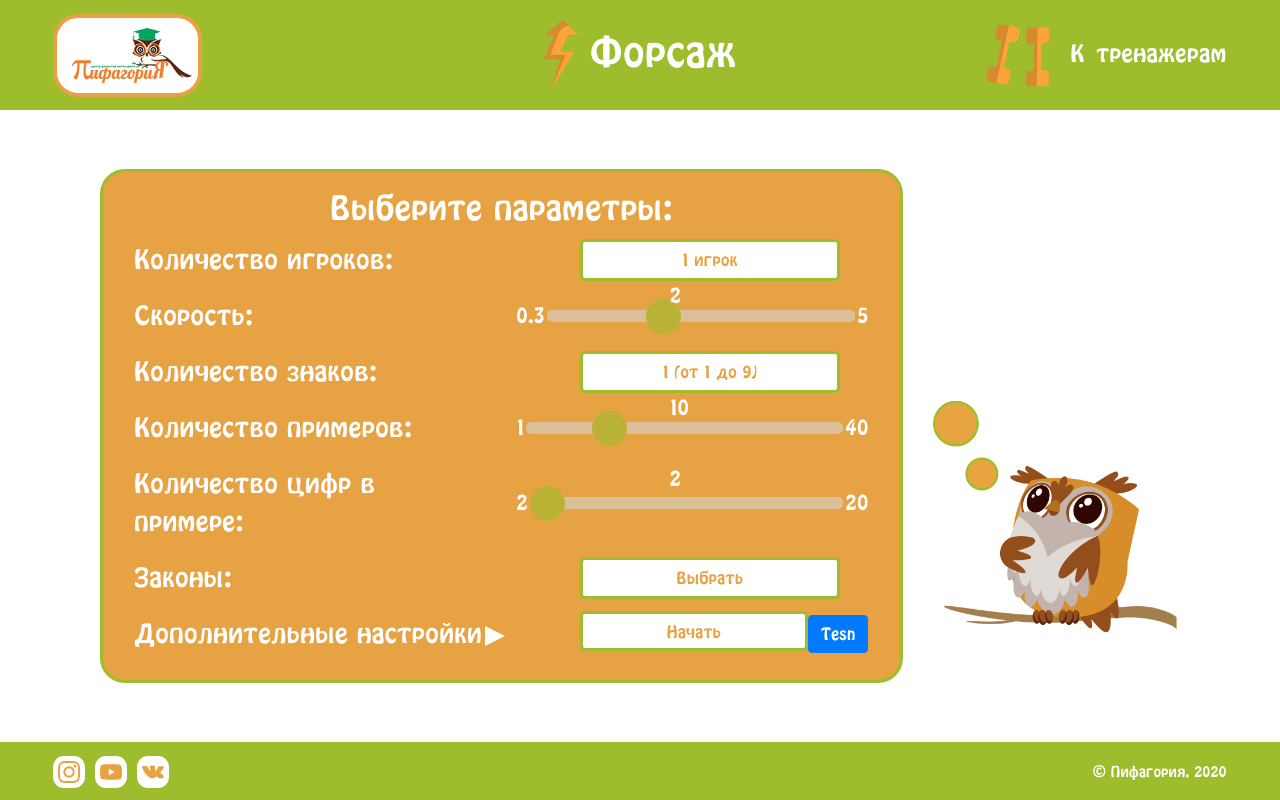
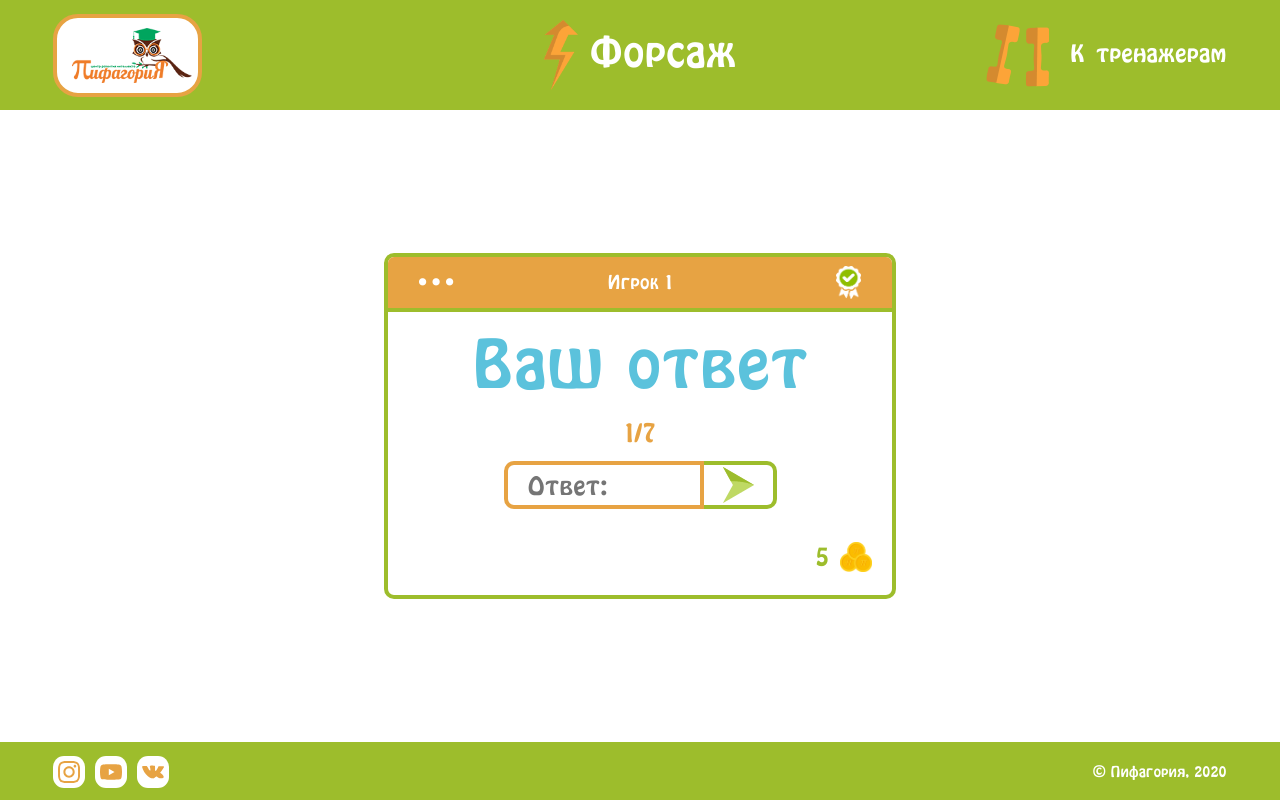
Before and after one commit to IlyaIvanchikov/forsage, a React (Create React App) app: page / in a window 1280 px wide. Built offline with nearby package versions, Linux system fonts and the light colour scheme.

Commit message:
feat: connect props to game

```diff
--- a/src/container/main/blockPlay/blockOnePlayer/blockGame/blockGame.tsx
+++ b/src/container/main/blockPlay/blockOnePlayer/blockGame/blockGame.tsx
@@ -11,14 +11,18 @@ type blockGameOpt = {
   numOfPlayer: number;
   exercises: any;
   round: number;
+  timing: number;
   setRound: any;
+  numOfRounds: number;
 };
 
 const BlockGame = ({
   numOfPlayer,
   exercises,
   round,
+  timing,
   setRound,
+  numOfRounds,
 }: blockGameOpt) => {
   const [term, setTerm] = useState(exercises[0]);
 
@@ -28,13 +32,13 @@ const BlockGame = ({
     if (index < exercises.length - 1 && index !== -1) {
       setTimeout(() => {
         setTerm(exercises[index + 1]);
-      }, 2000);
+      }, timing);
     } else {
       setTimeout(() => {
         setTerm('Ваш ответ');
-      }, 2000);
+      }, timing);
     }
-  }, [exercises, term]);
+  }, [exercises, term, timing]);
 
   return (
     <>
@@ -42,9 +46,7 @@ const BlockGame = ({
       <Row className={classes.gamefieldDisplayNumbers}>
         <BlockTerm term={term} />
       </Row>
-      <Row
-        className={classes.gameCounter}
-      >{`${round}/${exercises.length}`}</Row>
+      <Row className={classes.gameCounter}>{`${round}/${numOfRounds}`}</Row>
       <Row className={classes.blockAnswer}>
         <input placeholder="Ответ:" type="number" />
         <button onClick={() => setRound(round + 1)}>
--- a/src/container/main/blockPlay/blockOnePlayer/blockOnePlayer.tsx
+++ b/src/container/main/blockPlay/blockOnePlayer/blockOnePlayer.tsx
@@ -4,29 +4,52 @@ import classes from './blockoneplayer.module.scss';
 import { Col } from 'react-bootstrap';
 import BlockGame from './blockGame/blockGame';
 import { makeExercises } from '../../../../ts/exerciseLogic/makeExercises';
+import { testOrders } from '../../../../ts/exerciseLogic/testOptions';
 
 type blockPlayOpt = {
-  numOfPlayer: number,
-  numOfRounds: number
+  numOfPlayer: number;
+  numOfRounds: number;
+  speed: number;
+  terms: number;
+  digits: number;
+  orders: any;
 };
 
-const BlockOnePlayer = ({ numOfPlayer, numOfRounds }: blockPlayOpt) => {
+const BlockOnePlayer = ({
+  numOfPlayer,
+  numOfRounds,
+  digits,
+  speed,
+  terms,
+  orders,
+}: blockPlayOpt) => {
   const exercises: any[] = [];
 
   const [round, setRound] = useState(1);
 
+  //options ==================================================================
+  numOfRounds = 7;
+  digits = 3;
+  terms = 5;
+  speed = 1000;
+  orders = testOrders.without10;
+  //options ==================================================================
+
   for (let i = 0; i < numOfRounds; i++) {
-    exercises.push(
-      makeExercises(2, 5, {
-        five: ['Любой'],
-        ten: ['Любой'],
-      })
-    );
+    exercises.push(makeExercises(digits, terms, orders));
   }
+  console.log(exercises[0]);
 
   return (
     <Col className={classes.onePlayerField}>
-      <BlockGame exercises={exercises[round]} setRound={setRound} round={round} numOfPlayer={numOfPlayer} />
+      <BlockGame
+        exercises={exercises[round]}
+        setRound={setRound}
+        round={round}
+        numOfPlayer={numOfPlayer}
+        numOfRounds={numOfRounds}
+        timing={speed}
+      />
     </Col>
   );
 };
--- a/src/container/main/blockPlay/blockPlay.tsx
+++ b/src/container/main/blockPlay/blockPlay.tsx
@@ -5,9 +5,21 @@ import { Row } from 'react-bootstrap';
 
 type blockPlayOpt = {
   countPlayers: number;
+  rounds: number;
+  terms: number;
+  speed: number;
+  digits: number;
+  orders: any;
 };
 
-const BlockPlay = ({ countPlayers }: blockPlayOpt) => {
+const BlockPlay = ({
+  countPlayers,
+  rounds,
+  terms,
+  speed,
+  digits,
+  orders,
+}: blockPlayOpt) => {
   const players = [];
   for (let i = 1; i <= countPlayers; i++) {
     players.push(i);
@@ -16,7 +28,15 @@ const BlockPlay = ({ countPlayers }: blockPlayOpt) => {
     <>
       <Row className={classes.gameField}>
         {players.map((el) => (
-          <BlockOnePlayer key={el} numOfRounds={6} numOfPlayer={el} />
+          <BlockOnePlayer
+            key={el}
+            digits={digits}
+            speed={speed}
+            terms={terms}
+            numOfRounds={rounds}
+            numOfPlayer={el}
+            orders={orders}
+          />
         ))}
       </Row>
     </>
--- a/src/container/main/main.view.tsx
+++ b/src/container/main/main.view.tsx
@@ -1,6 +1,6 @@
 import React, { useContext } from 'react';
 import classes from './main.module.scss';
-import BlockParameters from './blockParameters/blockParameters';
+// import BlockParameters from './blockParameters/blockParameters';
 import BlockPlay from './blockPlay/blockPlay';
 import { ParametersContext } from './main-context';
 
@@ -11,12 +11,31 @@ type showBlockPlay = {
 
 const MainView = ({ show, countPlayers }: showBlockPlay) => {
   const { state } = useContext(ParametersContext);
-  console.log(countPlayers, state);
+  console.log(countPlayers, state.playerParameters[0]);
+  const { signs, speed, rounds, digits, laws } = state.playerParameters[0];
   return (
     <main className={classes.main}>
-      {show && <BlockParameters />}
-      {!show && <BlockPlay countPlayers={countPlayers} />}
-      {/* <BlockPlay /> */}
+      {/* {show && <BlockParameters />}
+      {!show && (
+        <BlockPlay
+          rounds={rounds}
+          terms={signs}
+          speed={speed}
+          digits={digits}
+          countPlayers={countPlayers}
+          orders={laws}
+        />
+      )} */}
+      {
+        <BlockPlay
+          rounds={rounds}
+          terms={signs}
+          speed={speed}
+          digits={digits}
+          countPlayers={countPlayers}
+          orders={laws}
+        />
+      }
     </main>
   );
 };
--- /dev/null
+++ b/src/ts/exerciseLogic/testOptions.ts
@@ -0,0 +1,18 @@
+export const testOrders = {
+  any: {
+    five: ['Любой'],
+    ten: ['Любой'],
+  },
+  without10: {
+    five: ['Любой'],
+    ten: [],
+  },
+  without5: {
+    five: [],
+    ten: ['Любой'],
+  },
+  without5n10: {
+    five: [],
+    ten: [],
+  },
+};
```
